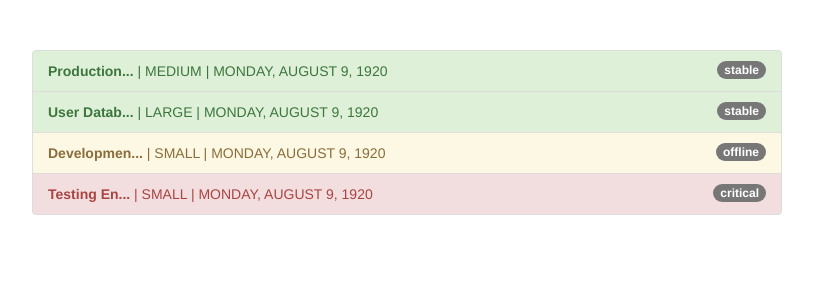
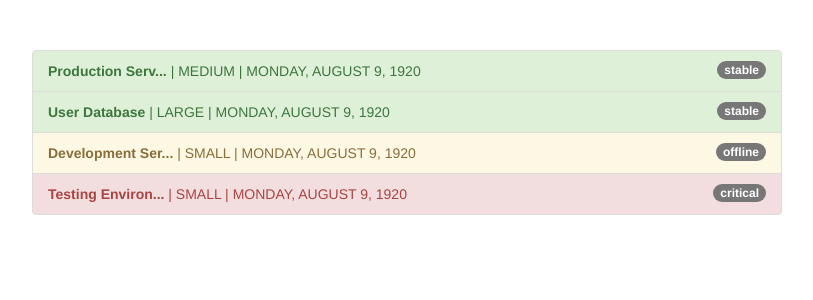
Before and after one commit to mantrivipin/angular-pipes, an Angular app: page / in a window 1280 px wide. Shown: the top 300 px of the page, without its empty margins (233-1046 px from the left). Built offline with nearby package versions, Linux system fonts and the light colour scheme.

Commit message:
added a parameter in shorten pipe

```diff
--- a/src/app/app.component.html
+++ b/src/app/app.component.html
@@ -10,7 +10,7 @@
             class="badge">
             {{ server.status }}
           </span>
-          <strong>{{ server.name | shorten }}</strong> |
+          <strong>{{ server.name | shorten:15 }}</strong> |
           {{ server.instanceType | uppercase }} |
           {{ server.started | date:'fullDate' | uppercase }}
         </li>
--- a/src/app/shorten.pipe.ts
+++ b/src/app/shorten.pipe.ts
@@ -4,9 +4,9 @@
   name: 'shorten'
 })
 export class ShortenPipe implements PipeTransform {
-  transform(value: string) {
-    if (value.length > 10) {
-      return value.substr(0, 10) + '...';
+  transform(value: string, limit: number) {
+    if (value.length > limit) {
+      return value.substr(0, limit) + '...';
     }
     return value;
   }
```
